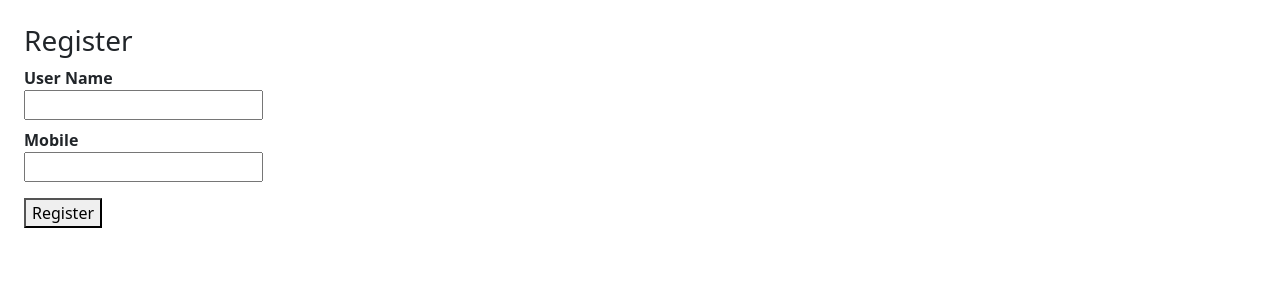
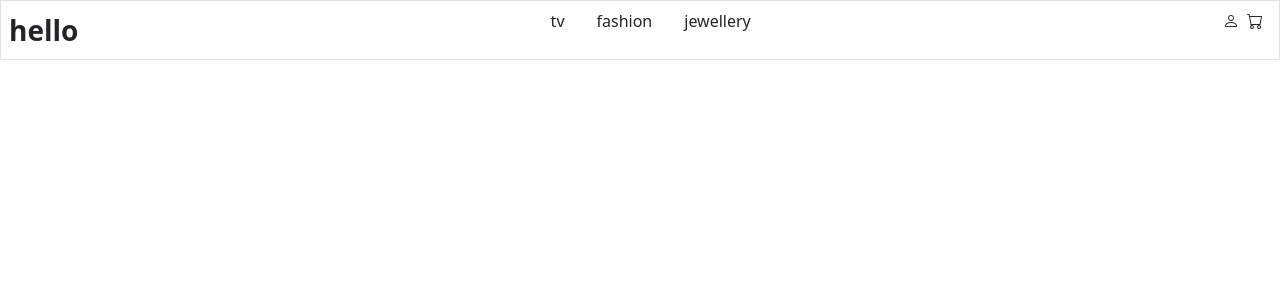
Before and after one commit to Suprit202/reactJS, a React (Vite) app: page / in a window 1280 px wide. Shown: the top 300 px of the page. Built offline with nearby package versions, Linux system fonts and the light colour scheme.

Commit message:
feat: Add ClassControlComp and Nav components with initial implementation

```diff
--- /dev/null
+++ b/src/classControlComponent.jsx
@@ -0,0 +1,7 @@
+import { Nav } from "./controlled-components/nav";
+
+export function ClassControlComp(){
+  return(
+    <Nav title="hello" navItems={['tv','fashion','jewellery']}></Nav>
+  )
+}
--- /dev/null
+++ b/src/controlled-components/nav.jsx
@@ -0,0 +1,47 @@
+import React from "react";
+
+
+
+export class Nav extends React.PureComponent
+
+{
+
+     constructor(){
+
+         super();
+
+     }
+
+     render(){
+
+        return(
+
+            <nav className="d-flex justify-content-between p-2 border border-1">
+
+                <div className="fs-3 fw-bold">{this.props.title}</div>
+
+                <div>
+
+                    {
+
+                        this.props.navItems.map(item=><span className="mx-3" key={item}>{item}</span>)
+
+                    }
+
+                </div>
+
+                <div>
+
+                    <span className="bi bi-person"></span>
+
+                    <span className="bi bi-cart mx-2"></span>
+
+                </div>
+
+            </nav>
+
+        )
+
+     }
+
+}
--- a/src/main.jsx
+++ b/src/main.jsx
@@ -43,6 +43,7 @@ import { CustomerLogin } from './components/class/custumer-login.jsx'
 import { Bind } from './components/class/binding.jsx'
 import { Api } from './components/class/api.jsx'
 import { FormicLogin } from './components/class/formic.jsx'
+import { ClassControlComp } from './classControlComponent.jsx'
 import '../node_modules/bootstrap/dist/css/bootstrap.css'
 import '../node_modules/bootstrap/dist/js/bootstrap.bundle.js'
 import '../node_modules/bootstrap-icons/font/bootstrap-icons.css'
@@ -113,7 +114,8 @@ createRoot(document.getElementById('root')).render(
     {/* <CustomerLogin/> */}
     {/* <Bind/> */}
     {/* <Api/> */}
-    <FormicLogin/>
+    {/* <FormicLogin/> */}
+    <ClassControlComp/>
 
   </StrictMode>
 )
```
